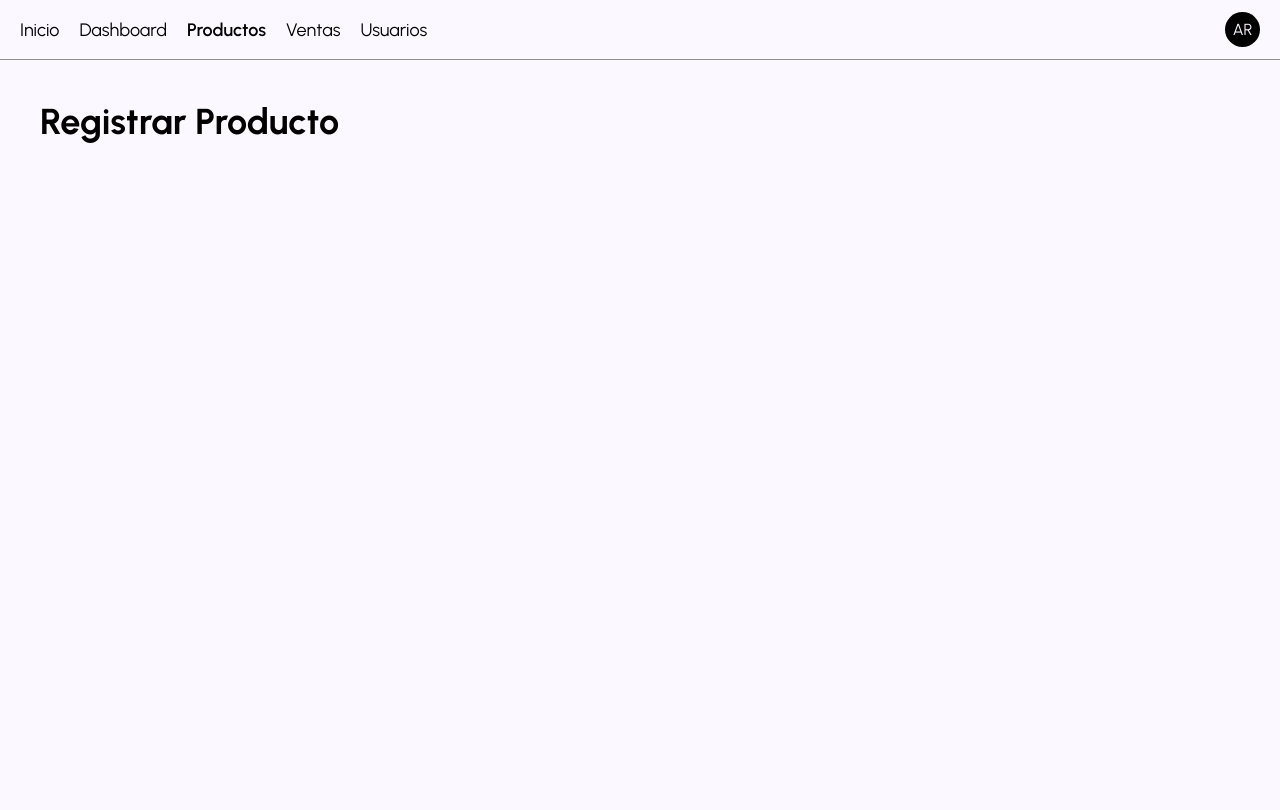
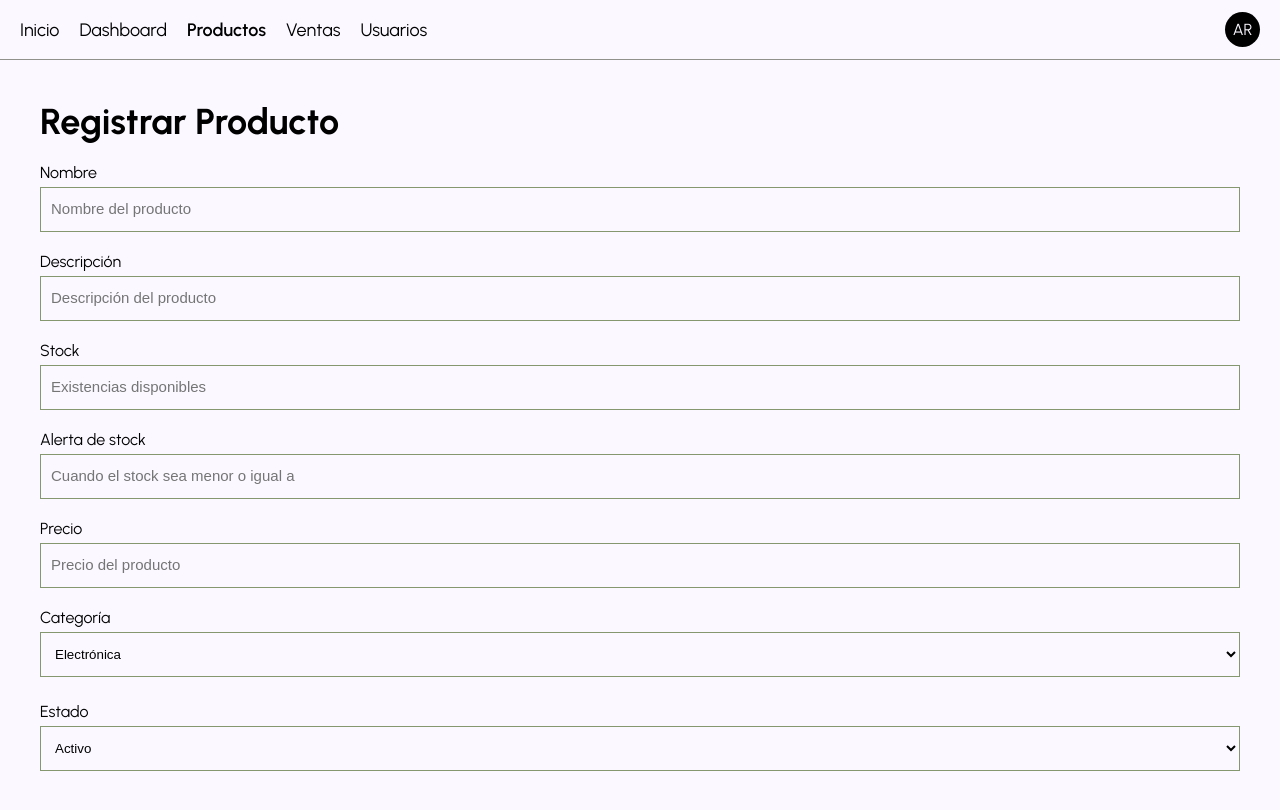
Before and after one commit to 2piradrian/sales-control-app, a React (Vite) app in the folder packages/client/: page /products/create in a window 1280 px wide. Shown: the top 810 px of the page. Built offline with nearby package versions, Linux system fonts and the light colour scheme.

Commit message:
add: product form

```diff
--- /dev/null
+++ b/packages/client/src/ui/components/input-label/input-label.tsx
@@ -0,0 +1,35 @@
+import { useState } from "react";
+import style from "./style.module.css"
+
+type Props = {
+    id: string;
+    type: "text" | "number";
+    label: string;
+    placeholder: string;
+    required: boolean;
+    value: string | undefined;
+}
+
+export default function InputLabel({ label, type, placeholder, id, required, value }: Props){
+    const [self, setSelf] = useState<string | undefined>(value || "")
+
+    const handleChange = (e: React.ChangeEvent<HTMLInputElement>) => {
+        setSelf(e.target.value);
+    }
+
+    return(
+        <div className={style.container}>
+            <label htmlFor={id}>{label}</label>
+		    <input
+                id={id}
+                name={id}
+                type={type}
+                value={self}
+                required={required}
+                placeholder={placeholder}
+                onChange={handleChange}
+                onWheel={(e: React.WheelEvent<HTMLInputElement>) => e.currentTarget.blur()}
+            />
+        </div>
+    )
+}
--- /dev/null
+++ b/packages/client/src/ui/components/input-label/style.module.css
@@ -0,0 +1,26 @@
+.container {
+	width: 100%;
+	display: flex;
+	flex-direction: column;
+	align-items: flex-start;
+	justify-content: flex-start;
+}
+
+.container > input {
+	height: 45px;
+	width: 100%;
+	outline: none;
+	margin-top: 5px;
+	padding: 0 10px;
+	border: 1px solid var(--secondary);
+	background-color: var(--background);
+}
+
+.container > input:focus {
+	border: 2px solid var(--primary);
+}
+
+.container > input::placeholder {
+	font-size: 15px;
+	font-weight: 400;
+}
--- a/packages/client/src/ui/components/product-form/product-form.tsx
+++ b/packages/client/src/ui/components/product-form/product-form.tsx
@@ -1,9 +1,62 @@
+import InputLabel from "../input-label/input-label";
+import SelectLabel from "../select-label/select-label";
 import style from "./style.module.css";
 
 export default function ProductForm() {
   return (
     <div className={style.container}>
-
+        <InputLabel
+          id="name"
+          label="Nombre"
+          placeholder="Nombre del producto"
+          required={true}
+          type="text"
+          value=""
+        />
+        <InputLabel
+          id="description"
+          label="Descripción"
+          placeholder="Descripción del producto"
+          required={true}
+          type="text"
+          value=""
+        />
+        <InputLabel
+          id="stock"
+          label="Stock"
+          placeholder="Existencias disponibles"
+          required={true}
+          type="number"
+          value=""
+        />
+        <InputLabel
+          id="stockAlert"
+          label="Alerta de stock"
+          placeholder="Cuando el stock sea menor o igual a"
+          required={true}
+          type="number"
+          value=""
+        />
+        <InputLabel
+          id="price"
+          label="Precio"
+          placeholder="Precio del producto"
+          required={true}
+          type="number"
+          value=""
+        />
+        <SelectLabel
+          id="category"
+          label="Categoría"
+          value=""
+          values={["Electrónica", "Hogar", "Jardín", "Deportes"]}
+        />
+        <SelectLabel
+          id="status"
+          label="Estado"
+          value=""
+          values={["Activo", "Inactivo"]}
+        />
     </div>
   );
 }
--- a/packages/client/src/ui/components/product-form/style.module.css
+++ b/packages/client/src/ui/components/product-form/style.module.css
@@ -0,0 +1,7 @@
+.container {
+    width: 100%;
+    padding: 20px 0px;
+    display: flex;
+    flex-direction: column;
+    gap: 20px;
+}
--- /dev/null
+++ b/packages/client/src/ui/components/select-label/select-label.tsx
@@ -0,0 +1,29 @@
+import { useState } from "react";
+import style from "./style.module.css";
+
+type Props = {
+    id: string;
+    label: string;
+    value: string | undefined;
+    values: string[];
+}
+
+export default function SelectLabel({ label, id, value, values }: Props){
+    const [self, setSelf] = useState<string | undefined>(value);
+
+
+    const handleChange = (e: React.ChangeEvent<HTMLSelectElement>) => {
+        setSelf(e.target.value);
+    }
+
+    return(
+        <div className={style.container}>
+            <label htmlFor={id}>{label}</label>
+		    <select name={id} id={id} value={self} onChange={handleChange}>
+                {values?.map((value: string) => (
+                    <option key={value}>{value}</option>
+                ))}
+            </select>
+        </div>
+    )
+}
--- /dev/null
+++ b/packages/client/src/ui/components/select-label/style.module.css
@@ -0,0 +1,26 @@
+.container {
+    width: 100%;
+	display: flex;
+	flex-direction: column;
+	align-items: flex-start;
+	justify-content: flex-start;
+}
+
+.container > select {
+	height: 45px;
+	width: 100%;
+	outline: none;
+	margin: 5px 0px;
+	padding: 0 10px;
+	border: 1px solid var(--secondary);
+	background-color: var(--background);
+}
+
+.container > select:focus {
+	border: 2px solid var(--primary);
+}
+
+.container > select::placeholder {
+	font-size: 15px;
+	font-weight: 400;
+}
--- a/packages/client/src/ui/styles/global.css
+++ b/packages/client/src/ui/styles/global.css
@@ -9,6 +9,10 @@
 	box-sizing: border-box;
 	user-select: none;
 }
+
+::-webkit-scrollbar {
+	display: none;
+  }
 
 html {
 	width: 100vw;
```
